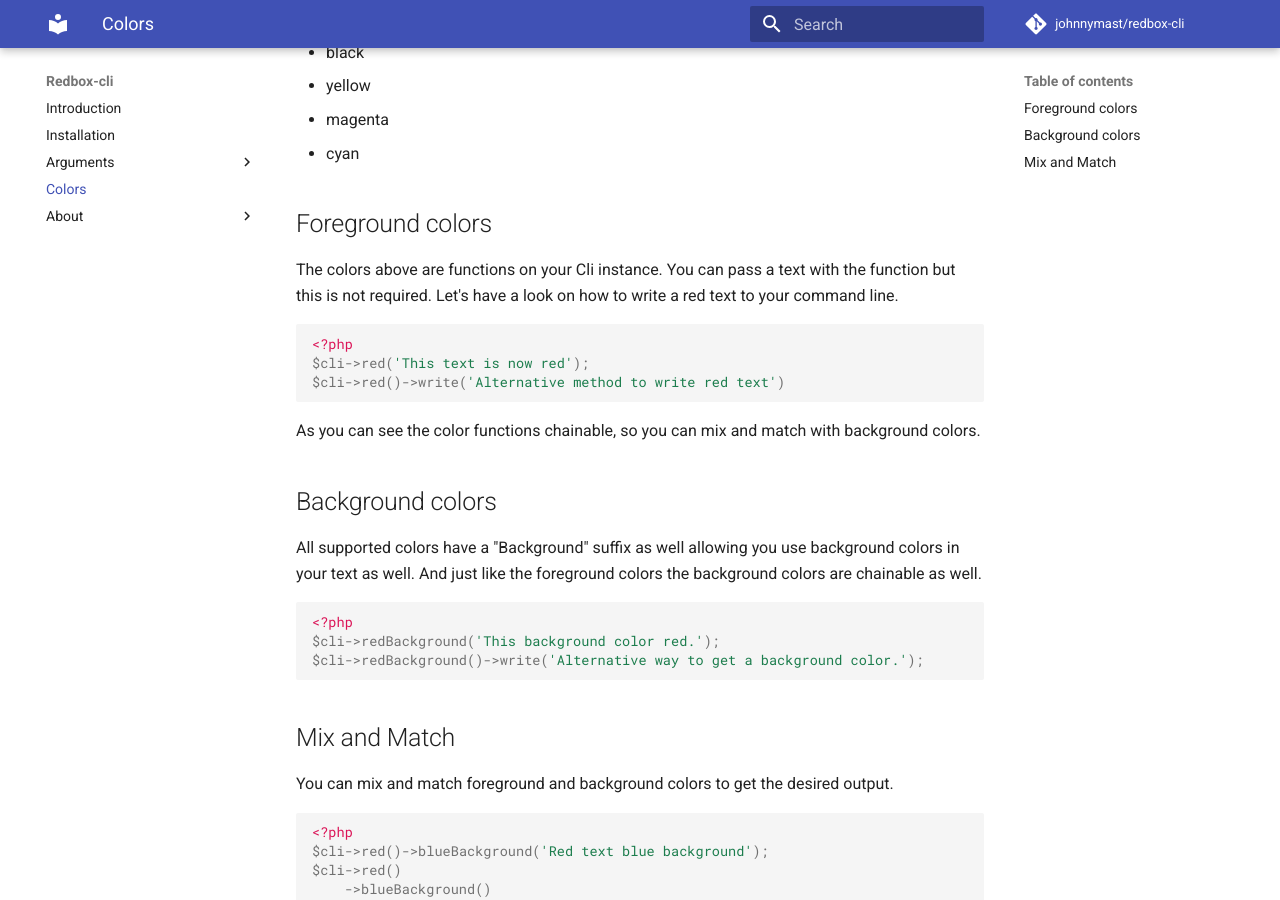
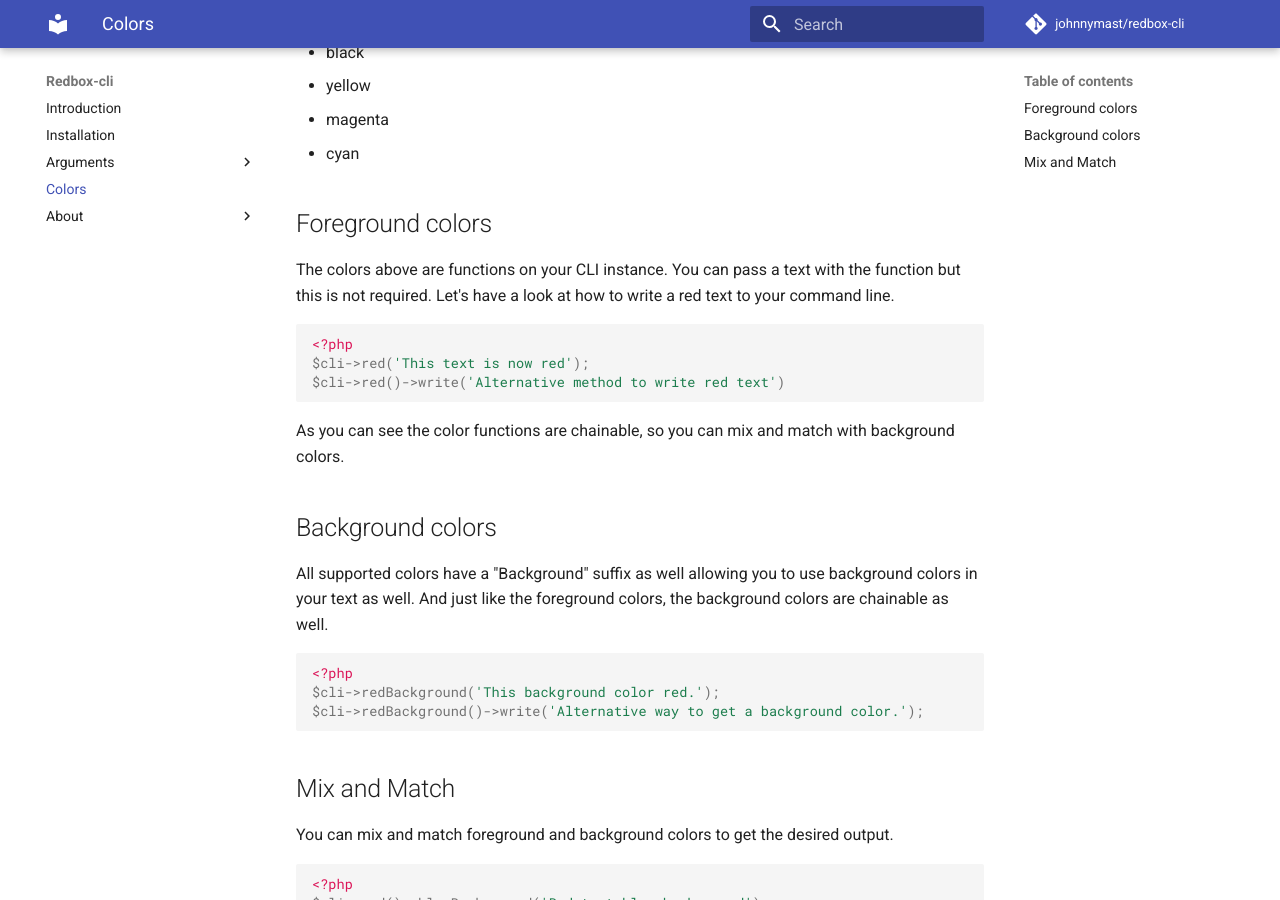
Before and after one commit to johnnymast/redbox-cli, an MkDocs documentation site: the page built from docs/colors/colors.md, in a window 1280 px wide and 900 px high, scrolled down 383 px. Built offline with MkDocs 1.6.1 and Material for MkDocs 9.7.7, drawn with Linux system fonts in a browser that asks for light colours; comment, search, counter and statistics services are not loaded.

Commit message:
Updated the docs grammer.

````diff
--- a/docs/colors/colors.md
+++ b/docs/colors/colors.md
@@ -14,8 +14,8 @@ Supported colors:
 
 ## Foreground colors
 
-The colors above are functions on your Cli instance. You can pass a text with the function but
-this is not required. Let's have a look on how to write a red text to your command line.
+The colors above are functions on your CLI instance. You can pass a text with the function but
+this is not required. Let's have a look at how to write a red text to your command line.
 
 ```php
 <?php
@@ -23,13 +23,13 @@ $cli->red('This text is now red');
 $cli->red()->write('Alternative method to write red text')
 ```
 
-As you can see the color functions chainable, so you can mix and match with background colors.
+As you can see the color functions are chainable, so you can mix and match with background colors.
 
 
 ## Background colors
 
-All supported colors have a "Background" suffix as well allowing you use background colors in your text as well.
-And just like the foreground colors the background colors are chainable as well.
+All supported colors have a "Background" suffix as well allowing you to use background colors in your text as well.
+And just like the foreground colors, the background colors are chainable as well.
 
 ```php
 <?php
````
Also changed, not shown: docs/arguments/introduction.md (+5 -5 lines), docs/arguments/operations.md (+2 -2 lines), docs/index.md (+1 -1 lines).
